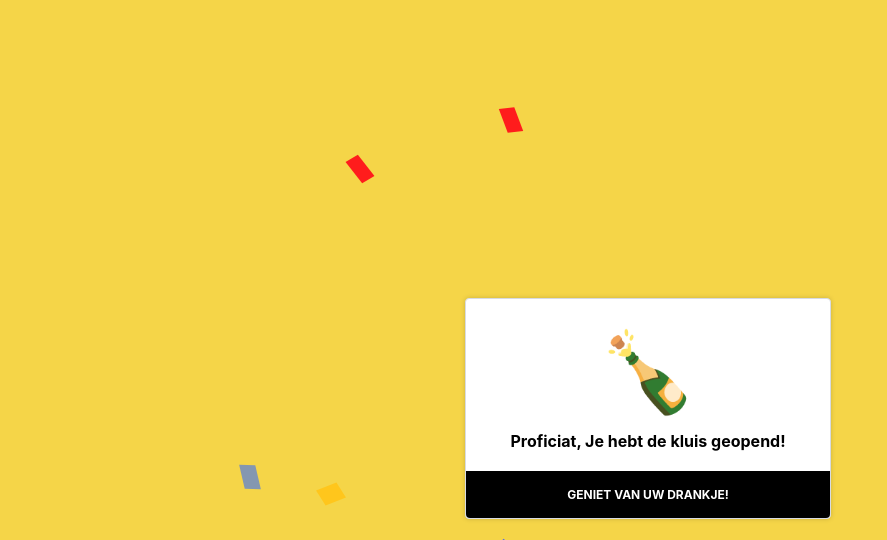
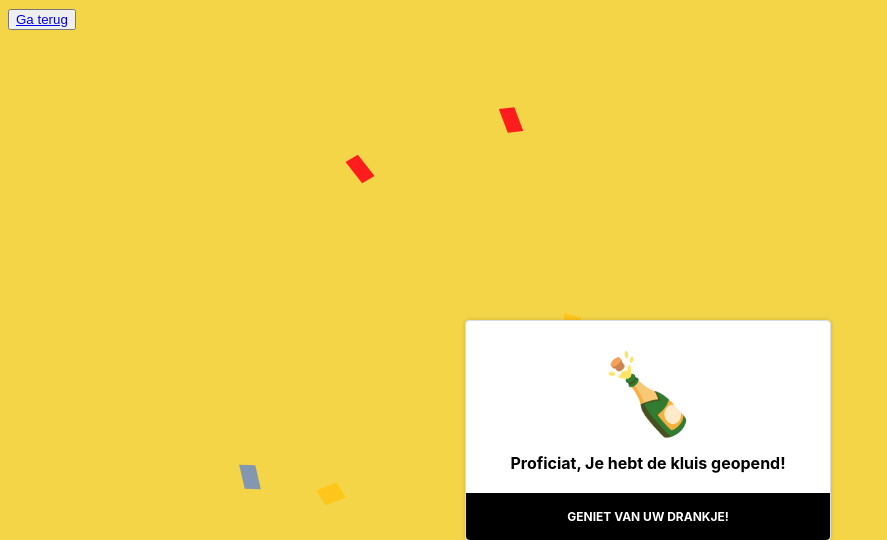
Before and after one commit to nathalievanthillo/kluis, a PHP site: page /welcome.php in a window 1280 px wide. Shown: the top 540 px of the page, without its empty margins (0-887 px from the left). Run offline with PHP 8.4, Linux system fonts and the light colour scheme; the visitor is signed in with stand-in values (Sample User, id 1).

Commit message:
Update welcome.php

```diff
--- a/welcome.php
+++ b/welcome.php
@@ -26,6 +26,9 @@
     <title>De kluis</title>
 </head>
 <body>
+
+<button><a href="kluis.php">Ga terug</a></button>
+
 
 <div class="wrapper">
   <div class="modal">
```
